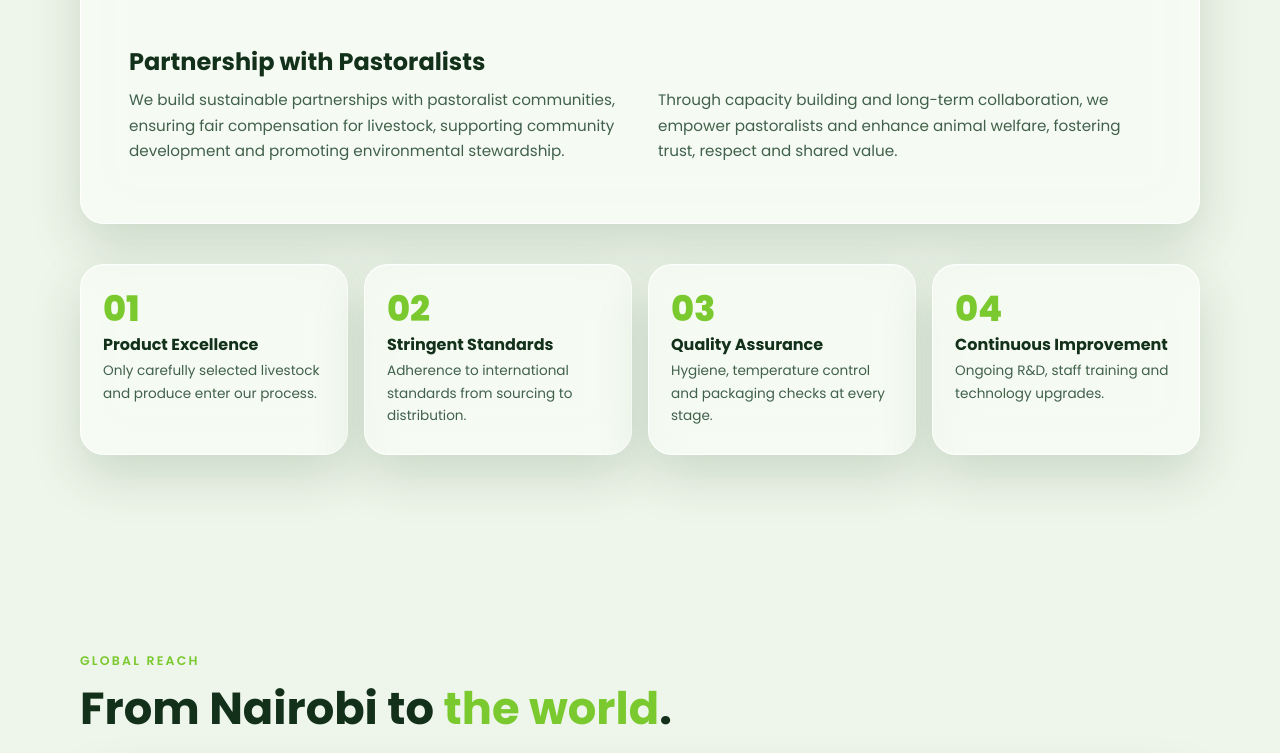
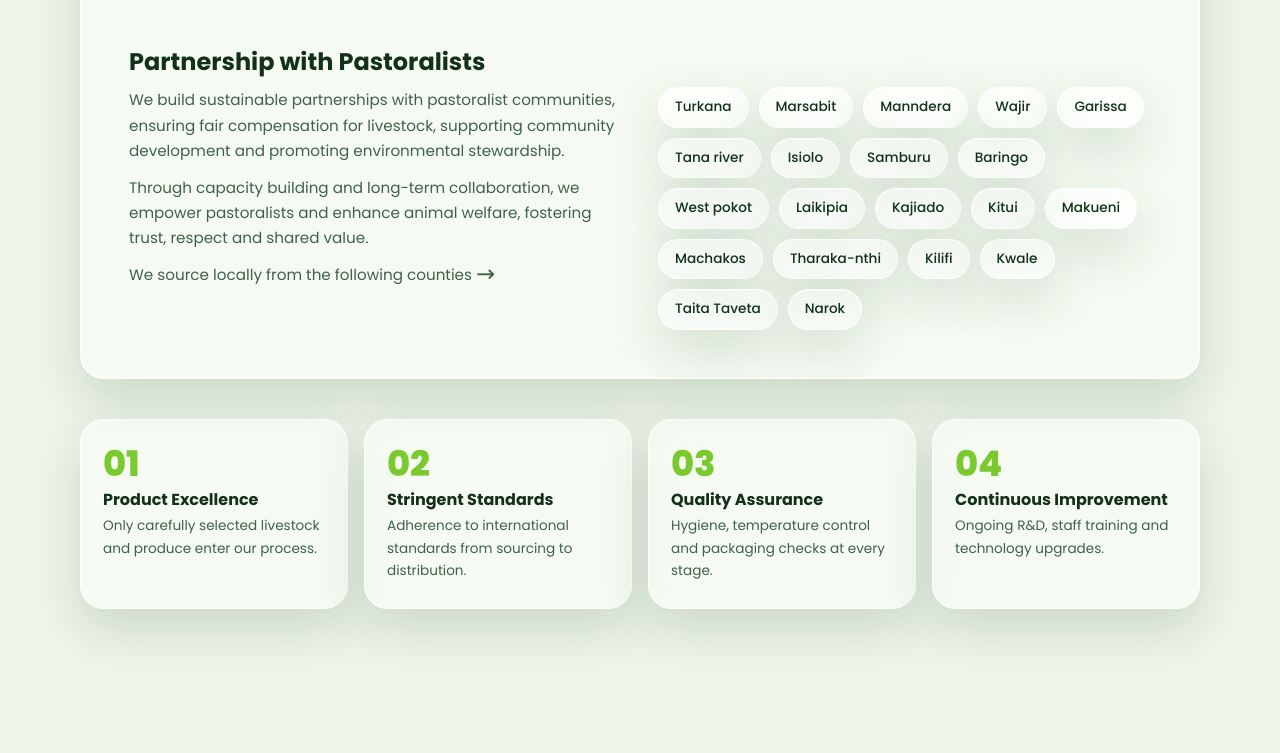
Before and after one commit to bravinnerville2005/halalproject, a plain HTML site: page index.html in a window 1280 px wide. Shown: the part 3907-4660 px from the top of the page. Drawn offline with Linux system fonts and the light colour scheme.

Commit message:
update index.html

```diff
--- a/index.html
+++ b/index.html
@@ -7,6 +7,7 @@
 <link rel="preconnect" href="https://fonts.googleapis.com">
 <link href="https://fonts.googleapis.com/css2?family=Poppins:wght@300;400;500;600;700;800&family=Pacifico&display=swap" rel="stylesheet">
 <link rel="stylesheet" href="styles.css">
+<link rel="stylesheet" href="https://cdnjs.cloudflare.com/ajax/libs/font-awesome/7.3.1/css/all.min.css" />
 </head>
 <body>
 
@@ -135,6 +136,29 @@
         <div class="cols">
           <p>We build sustainable partnerships with pastoralist communities, ensuring fair compensation for livestock, supporting community development and promoting environmental stewardship.</p>
           <p>Through capacity building and long-term collaboration, we empower pastoralists and enhance animal welfare, fostering trust, respect and shared value.</p>
+          <p>We source locally from the following counties <i class="fa-solid fa-arrow-right-long"></i></p>
+          <div class="pill-row">
+          <span class="glass pill">Turkana</span>
+          <span class="glass pill">Marsabit</span>
+          <span class="glass pill">Manndera</span>
+          <span class="glass pill">Wajir</span>
+          <span class="glass pill">Garissa</span>
+          <span class="glass pill">Tana river</span>
+          <span class="glass pill">Isiolo</span>
+          <span class="glass pill">Samburu</span>
+          <span class="glass pill">Baringo</span>
+          <span class="glass pill">West pokot</span>
+          <span class="glass pill">Laikipia</span>
+          <span class="glass pill">Kajiado</span>
+          <span class="glass pill">Kitui</span>
+          <span class="glass pill">Makueni</span>
+          <span class="glass pill">Machakos</span>
+          <span class="glass pill">Tharaka-nthi</span>
+          <span class="glass pill">Kilifi</span>
+          <span class="glass pill">Kwale</span>
+          <span class="glass pill">Taita Taveta</span>
+          <span class="glass pill">Narok</span>
+        </div>
         </div>
       </div>
     </div>
@@ -180,7 +204,7 @@
     <div class="grid">
       <div class="glass card">
         <div class="im"><img src="images/community.jpeg" alt="Hands holding a young tree"></div>
-        <div class="tx"><h3>Environmental Stewardship</h3><p>Responsible land management, efficient water usage and waste reduction to preserve ecosystems.</p></div>
+        <div class="tx"><h3>Community Training</h3><p>community training in financial literacy. Animal husbandry fodder production animal health and gender equality.</p></div>
       </div>
       <div class="glass card">
         <div class="tx icon"><div class="ico">⚙️</div><h3>Innovation &amp; Technology</h3><p>From processing techniques to tracking systems, innovation drives optimization and product integrity.</p></div>
@@ -242,7 +266,14 @@
       <figure class="g-item glass" data-cat="farms"><img src="images/cowfarms.jpeg" alt="Fresh from the field" loading="lazy"><figcaption>Cowfarms</figcaption></figure>
       <figure class="g-item glass" data-cat="meat"><img src="images/goat.jpg.jpeg" alt="Fresh from the field" loading="lazy"><figcaption>Goat</figcaption></figure>
       <figure class="g-item glass" data-cat="logistics"><img src="images/warehouse5.jpeg" alt="Fresh from the field" loading="lazy"><figcaption>Fresh from the field</figcaption></figure>
-      <figure class="g-item glass" data-cat="farms"><img src="images/potatoes.jpeg" alt="Fresh from the field" loading="lazy"><figcaption>Potatoes</figcaption></figure>
+      <figure class="g-item glass" data-cat="produce"><img src="images/potatoes.jpeg" alt="Fresh from the field" loading="lazy"><figcaption>Potatoes</figcaption></figure>
+      <figure class="g-item glass" data-cat="farms"><img src="images/fodder5.jpeg" alt="Fresh from the field" loading="lazy"><figcaption>Fresh fodder</figcaption></figure>
+      <figure class="g-item glass" data-cat="farms"><img src="images/fodder6.jpeg" alt="Fresh from the field" loading="lazy"><figcaption>Fresh fodder</figcaption></figure>
+      <figure class="g-item glass" data-cat="farms"><img src="images/fodder1.jpeg" alt="Fresh from the field" loading="lazy"><figcaption>Fresh fodder</figcaption></figure>
+      <figure class="g-item glass" data-cat="farms"><img src="images/fodder2.jpeg" alt="Fresh from the field" loading="lazy"><figcaption>Fodder Fields</figcaption></figure>
+      <figure class="g-item glass" data-cat="farms"><img src="images/livestock2.jpeg" alt="Goats bein examined" loading="lazy"><figcaption>livstock</figcaption></figure>
+      <figure class="g-item glass" data-cat="farms"><img src="images/livestock3.jpeg" alt="Goats bein examined" loading="lazy"><figcaption>livestock</figcaption></figure>
+      <figure class="g-item glass" data-cat="farms"><img src="images/livestock4.jpeg" alt="Goats bein examined" loading="lazy"><figcaption>goats</figcaption></figure>
     </div>
   </div>
 </section>
@@ -255,7 +286,7 @@
       <h2>Let’s bring <em>Halal quality</em> to your table.</h2>
       <p class="lead">We actively seek feedback and address concerns promptly. Reach out and we’ll tailor an offer for you.</p>
       <div class="cinfo">
-        <div><small>Our Office</small><span>Office 1, 2nd Floor Signon Aviation, JKIA, Nairobi, Kenya</span></div>
+        <div><small>Our Office</small><span>Office 706, Kivi suits, Milimani</span></div>
         <div><small>Call Us</small><span><a href="tel:+254793622106">+254 793 622106</a></span></div>
         <div><small>Email</small><span><a href="mailto:hilmanhalalfoods@gmail.com">hilmanhalalfoods@gmail.com</a></span></div>
       </div>
```
